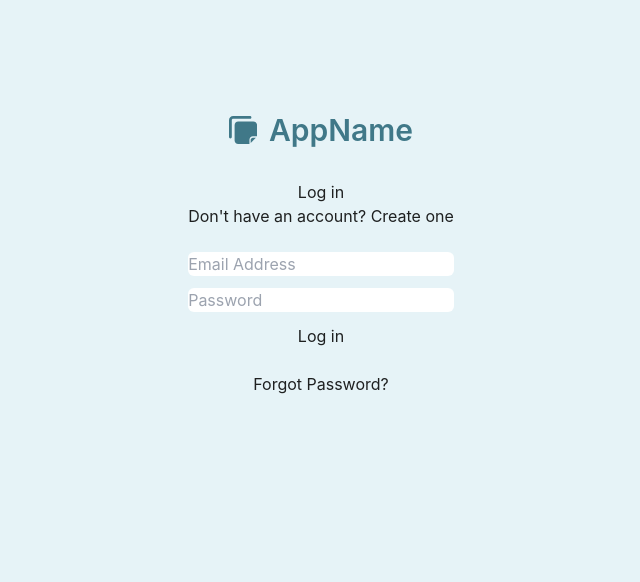
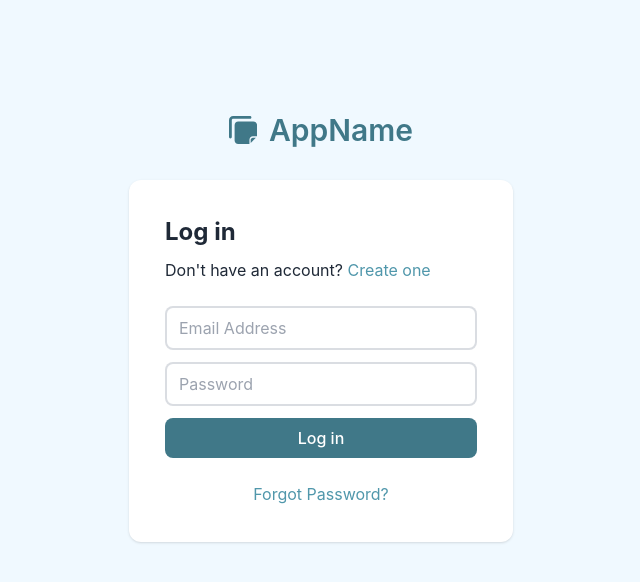
Before and after one commit to acricmg/todo-app-react, a React (Vite) app: page / in a window 1280 px wide. Shown: the top 582 px of the page, without its empty margins (319-959 px from the left). Built offline with nearby package versions, Linux system fonts and the light colour scheme.

Commit message:
added styling in login page

```diff
--- a/index.html
+++ b/index.html
@@ -6,7 +6,7 @@
     <link rel="icon" href="/favicon.ico" type="image/x-icon">
     <title>Todo App</title>
   </head>
-  <body class="h-screen bg-secondary bg-opacity-16">
+  <body class="h-screen bg-sky-50">
     <div class="h-full" id="root"></div>
     <script type="module" src="/src/main.jsx"></script>
   </body>
--- a/src/App.css
+++ b/src/App.css
@@ -1,5 +1,3 @@
 #root {
-    max-width: 1280px;
     padding: 1rem;
-    text-align: center;
   }
--- a/src/index.css
+++ b/src/index.css
@@ -8,14 +8,23 @@
   font-weight: 400;
 
   color-scheme: light dark;
-    color: rgba(0, 0, 0, 0.87);
-    background-color: #F1F8FA;
+  color: rgba(31, 41, 55);
+  background-color: #f1f8fa;
 
   font-synthesis: none;
   text-rendering: optimizeLegibility;
   -webkit-font-smoothing: antialiased;
   -moz-osx-font-smoothing: grayscale;
 }
+
 .flex-center {
-    @apply justify-center items-center
+  @apply justify-center items-center;
 }
+
+.field-rounded {
+  @apply py-2 p-3 rounded-lg;
+}
+
+.field-border {
+  @apply border-2 border-gray-300 border-opacity-80 bg-white focus:outline-none;
+}
--- a/src/pages/Login.jsx
+++ b/src/pages/Login.jsx
@@ -3,40 +3,48 @@ import logo from "../assets/icons/notes-hidemaru.svg";
 
 const Login = () => {
   return (
-    <div className="flex flex-col flex-center mt-24">
-      <div className="flex text-primary">
+    <div className="mt-24 flex flex-col flex-center">
+      <div className="flex flex-center text-primary">
         <img
-          className="h-7 self-center"
+          className="h-10 sm:h-7 self-center"
           src={logo}
           alt="minimalistic icon of sticky notes"
         />
-        <h1 className="font-semibold text-3xl ml-3">AppName</h1>
+        <h1 className="font-semibold text-3xl ml-3 hidden sm:block">AppName</h1>
       </div>
-      <div className="mt-8 flex flex-col">
-        <div>
-          <h3>Log in</h3>
+      <div
+        className="mt-8 flex flex-col border-opacity-80 rounded-xl w-64 sm:w-96 sm:p-9 sm:bg-white sm:border-1 sm:border-gray-300 sm:shadow"
+      >
+        <div className="text-center sm:text-left">
+          <h3 className="font-bold mb-2.5 text-2xl">Log in</h3>
           <p>
-            Don't have an account? <span>Create one</span>
+            Don't have an account?
+            <span className="text-secondary hover:text-secondary-200 hover:font-medium transition ease-out duration-300"> Create one</span>
           </p>
         </div>
         <form className="my-6 flex flex-col" action="" method="post">
           <input
-            className="mb-3 rounded-md"
+            className="mb-3 field-rounded field-border"
             type="email"
             name="email"
             id="email"
             placeholder="Email Address"
           />
           <input
-            className="mb-3 rounded-md"
+            className="mb-3 field-rounded field-border"
             type="password"
             name="password"
             id="passwd"
             placeholder="Password"
           />
-          <button type="submit">Log in</button>
+          <button
+            className="field-rounded bg-primary text-white font-medium hover:bg-primary-200 hover:shadow-md transition ease-out duration-500"
+            type="submit"
+          >
+            Log in
+          </button>
         </form>
-        <span className="self-center">Forgot Password?</span>
+        <span className="text-center text-secondary hover:text-secondary-200 hover:font-medium transition ease-out duration-300">Forgot Password?</span>
       </div>
     </div>
   );
--- a/tailwind.config.js
+++ b/tailwind.config.js
@@ -1,20 +1,19 @@
 /** @type {import('tailwindcss').Config} */
 export default {
-  content: [
-    "./index.html",
-    "./src/**/*.{js,ts,jsx,tsx}",
-  ],
+  content: ["./index.html", "./src/**/*.{js,ts,jsx,tsx}"],
   theme: {
     extend: {
       colors: {
         primary: "#407888",
-        secondary: "#ADD8E6",
-      },
-      opacity: {
-        16: "0.16",
+        "primary-100": "#326878",
+        "primary-200": "#265968",
+        "primary-300": "#194653",
+        secondary: "#5097AB",
+        "secondary-100": "#398296",
+        "secondary-200": "#276A7C",
+        "secondary-300": "#184957",
       },
     },
-
   },
   plugins: [],
-}
+};
```
Lines whose indentation alone changed are shown as unchanged.
